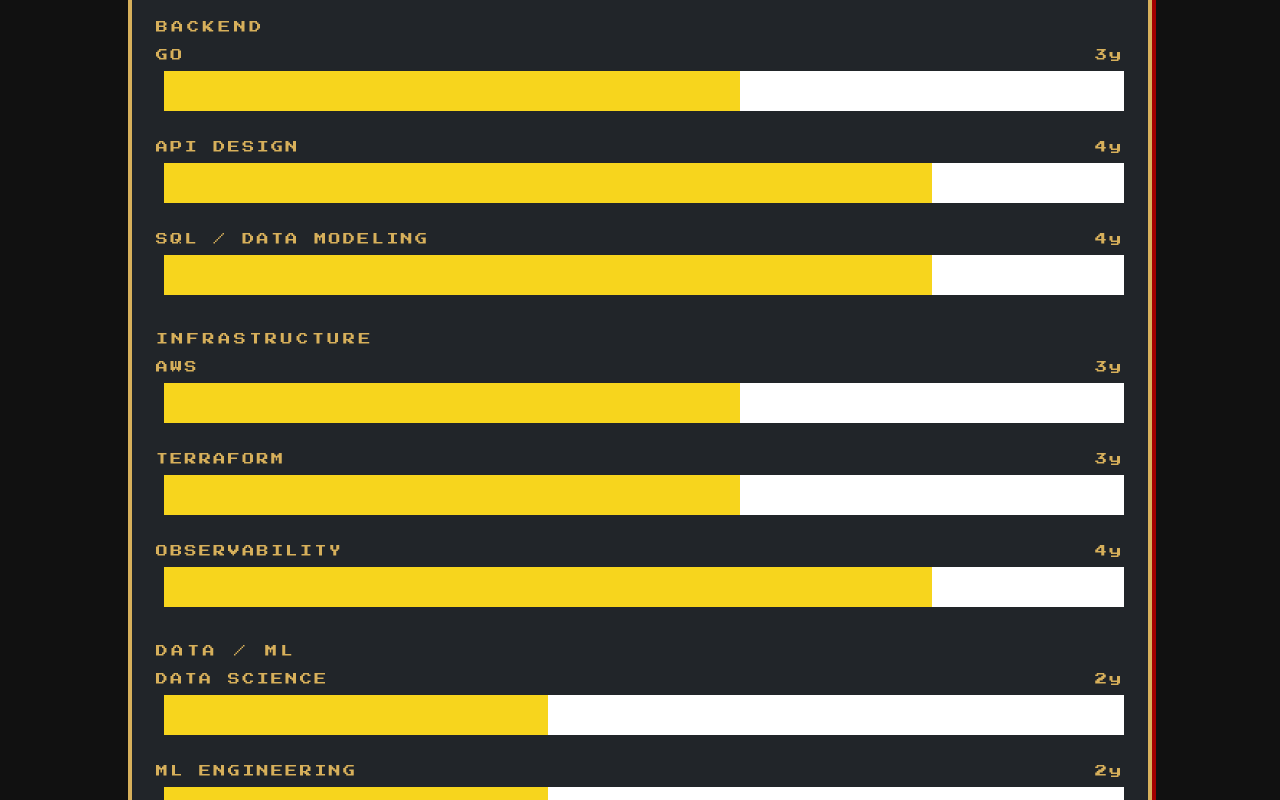
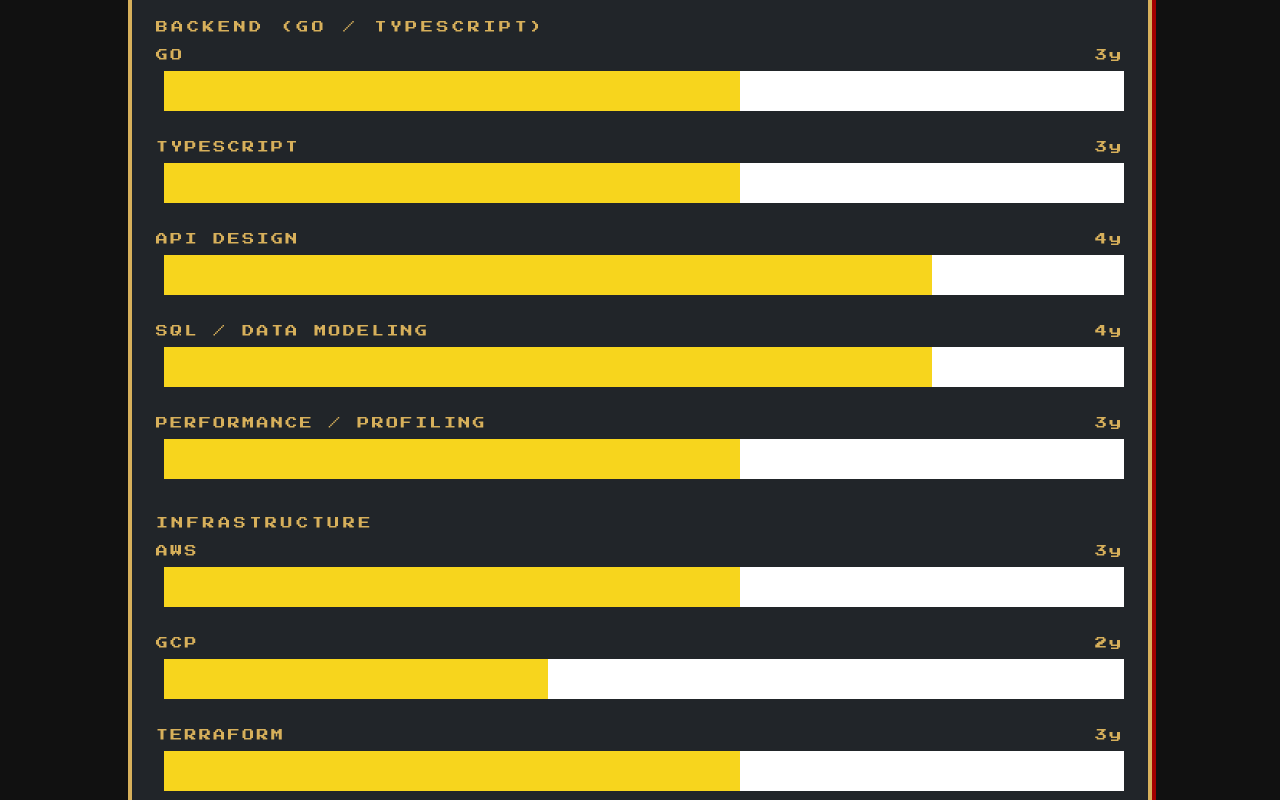
Before and after one commit to tkc66-buzz/portfolio, a Next.js app: page / in a window 1280 px wide. Shown: the part 1340-2140 px from the top of the page. Built offline with nearby package versions, Linux system fonts and the light colour scheme.

Commit message:
chore: refine skills categories (backend+infra focus)

```diff
--- a/src/content/portfolio.ts
+++ b/src/content/portfolio.ts
@@ -116,29 +116,34 @@
       { label: "Go", years: 3 },
       { label: "TypeScript", years: 3 },
       { label: "AWS", years: 3 },
-      { label: "GCP", years: 2 },
+      { label: "Terraform", years: 3 },
+      { label: "Observability", years: 4 },
     ],
     categories: [
       {
-        name: "Backend",
+        name: "Backend (Go / TypeScript)",
         items: [
           { label: "Go", years: 3 },
+          { label: "TypeScript", years: 3 },
           { label: "API Design", years: 4 },
           { label: "SQL / Data modeling", years: 4 },
+          { label: "Performance / Profiling", years: 3 },
         ],
       },
       {
         name: "Infrastructure",
         items: [
           { label: "AWS", years: 3 },
+          { label: "GCP", years: 2 },
           { label: "Terraform", years: 3 },
           { label: "Observability", years: 4 },
+          { label: "CI/CD", years: 3 },
         ],
       },
       {
         name: "Data / ML",
         items: [
-          { label: "Data Science", years: 2 },
+          { label: "Data Analysis", years: 2 },
           { label: "ML Engineering", years: 2 },
         ],
       },
```
